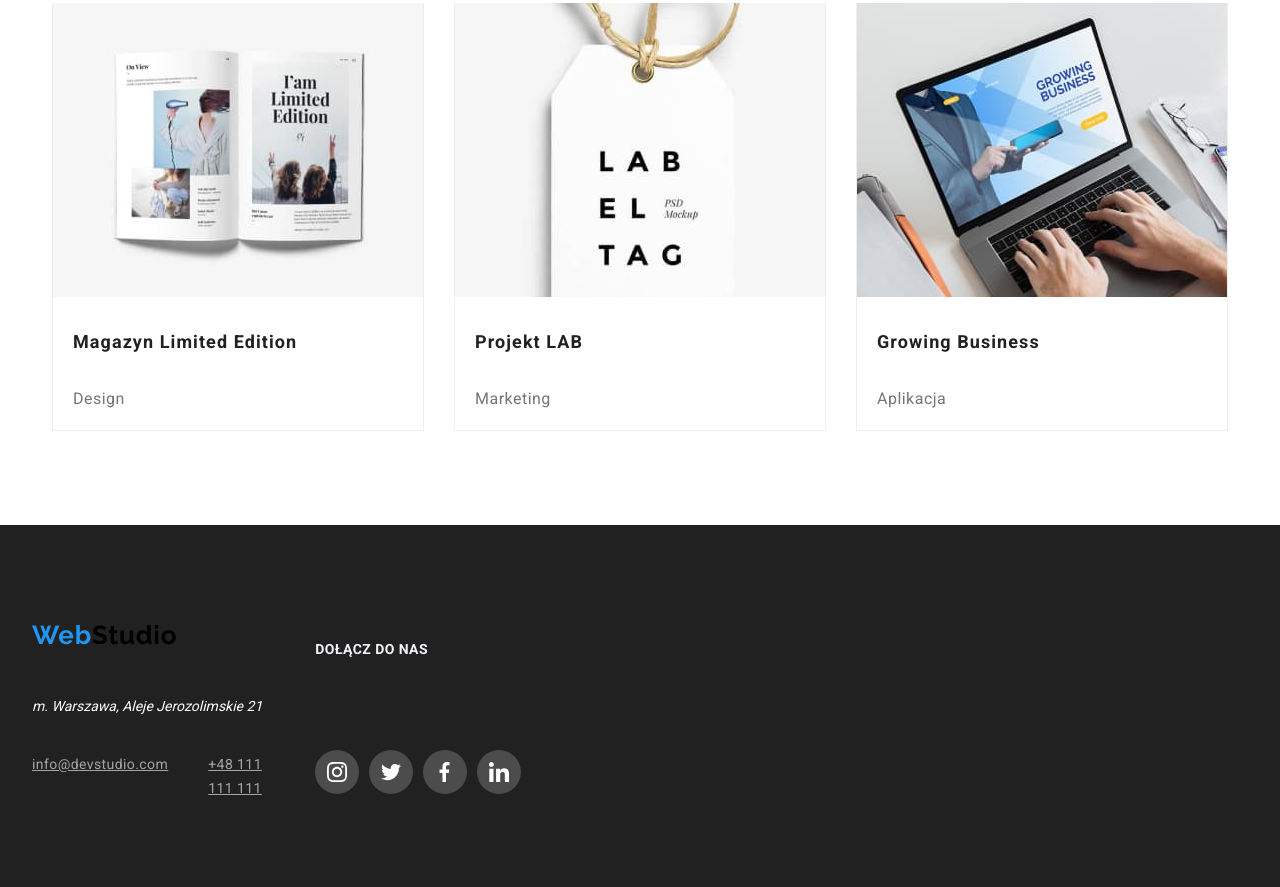
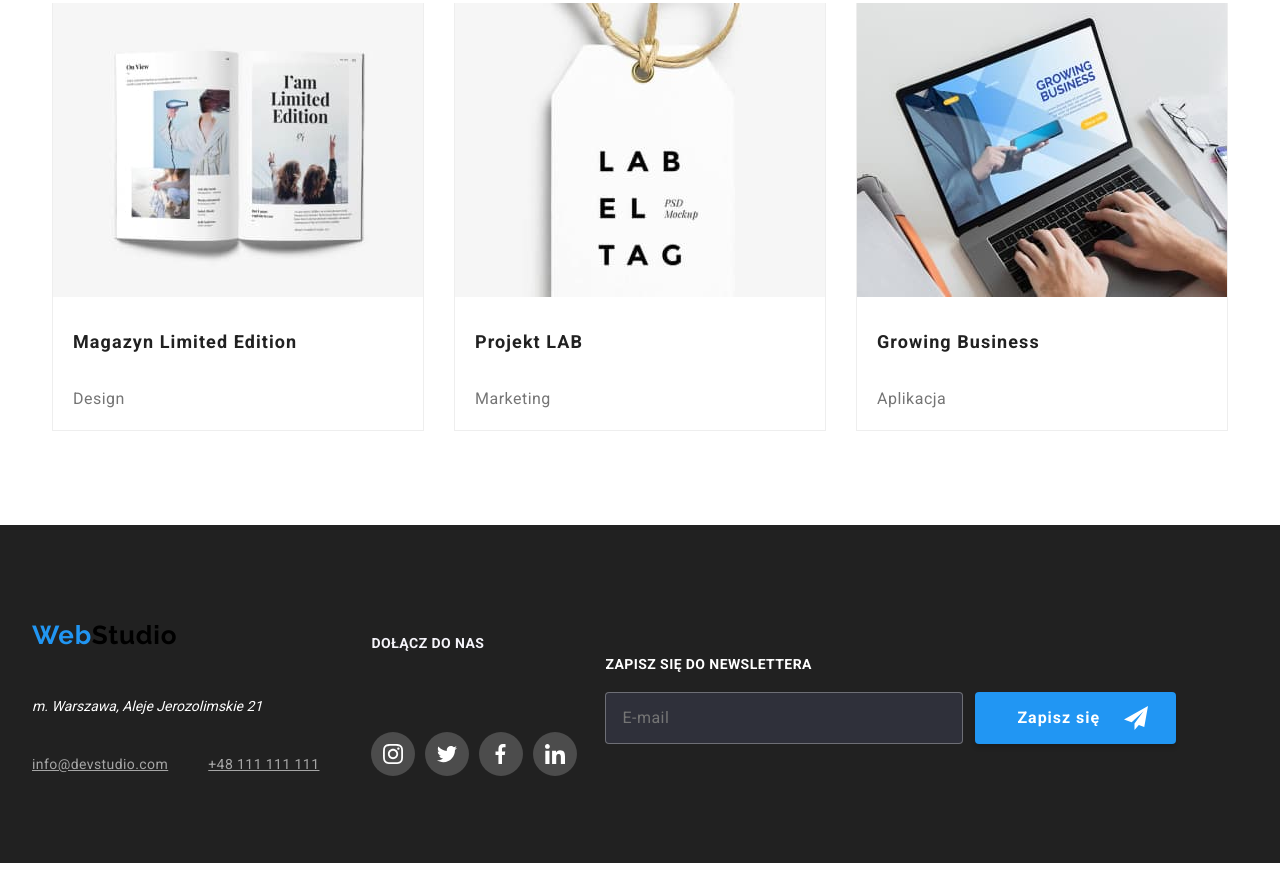
Before and after one commit to ladysariel/goit-markup-hw-08, a plain HTML site: page portfolio.html in a window 1280 px wide. Shown: the part 1178-2065 px from the top of the page. After the commit the page ends 2041 px from the top, so only its background shows below. Drawn offline with nearby package versions, Linux system fonts and the light colour scheme.

Commit message:
Update portfolio.html

```diff
--- a/portfolio.html
+++ b/portfolio.html
@@ -254,7 +254,7 @@
       </section>
     </main>
     <footer class="bottom-background">
-      <div class="container box-footer">
+      <div class="box-footer">
         <a href="./index.html" class="logo"
           >Web<span class="logo-black">Studio</span></a
         >
@@ -274,7 +274,7 @@
           </li>
         </ul>
       </div>
-      <div class="container box-footer-icons">
+      <div class="box-footer-icons">
         <h2 class="footer-join-us">Dołącz do nas</h2>
         <div class="socials-footer">
           <a class="icon-social-footer" href="./index.html">
@@ -323,6 +323,26 @@
           </a>
         </div>
       </div>
+      <form class="box-newsletter" name="newsletter-signup-form">
+        <label class="newsletter-label" for="input_email_newsletter"
+          >Zapisz się do Newslettera</label
+        >
+        <div class="box-newsletter-input">
+          <input
+            class="input-newsletter"
+            id="input_email_newsletter"
+            type="email"
+            name="newsletter_email"
+            placeholder="E-mail"
+          />
+          <button class="btn-sign-up" type="submit">
+            Zapisz się
+            <svg class="icon-sign-up" width="24" height="24">
+              <use href="./images/icons.svg#icon-send"></use>
+            </svg>
+          </button>
+        </div>
+      </form>
     </footer>
   </body>
 </html>
```
